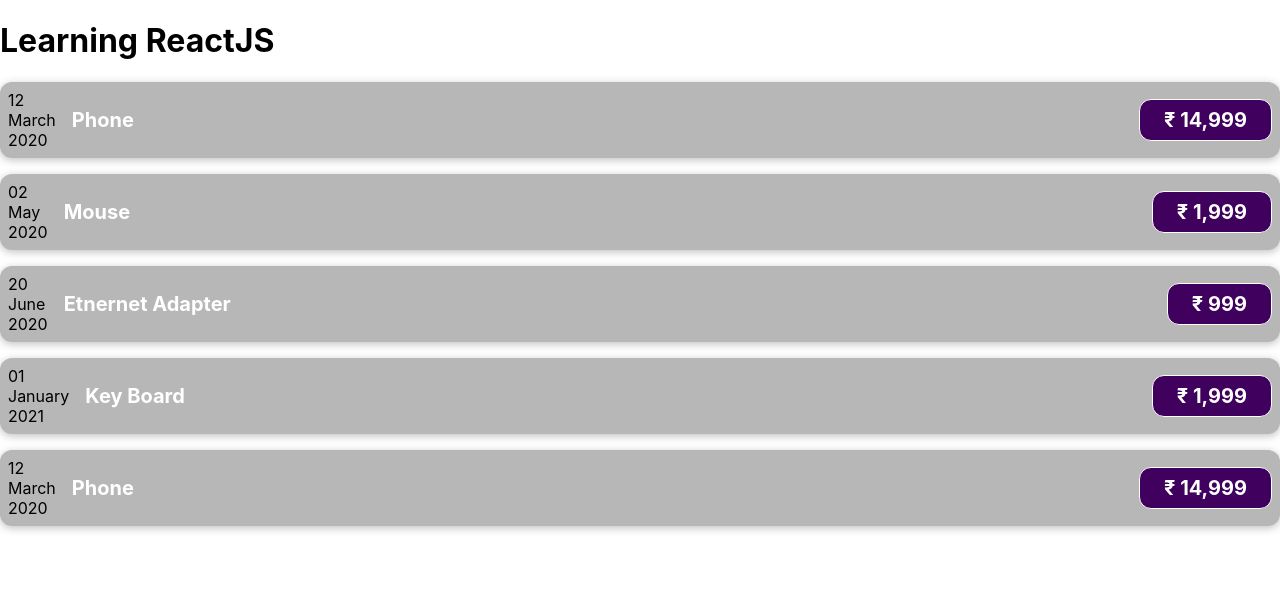
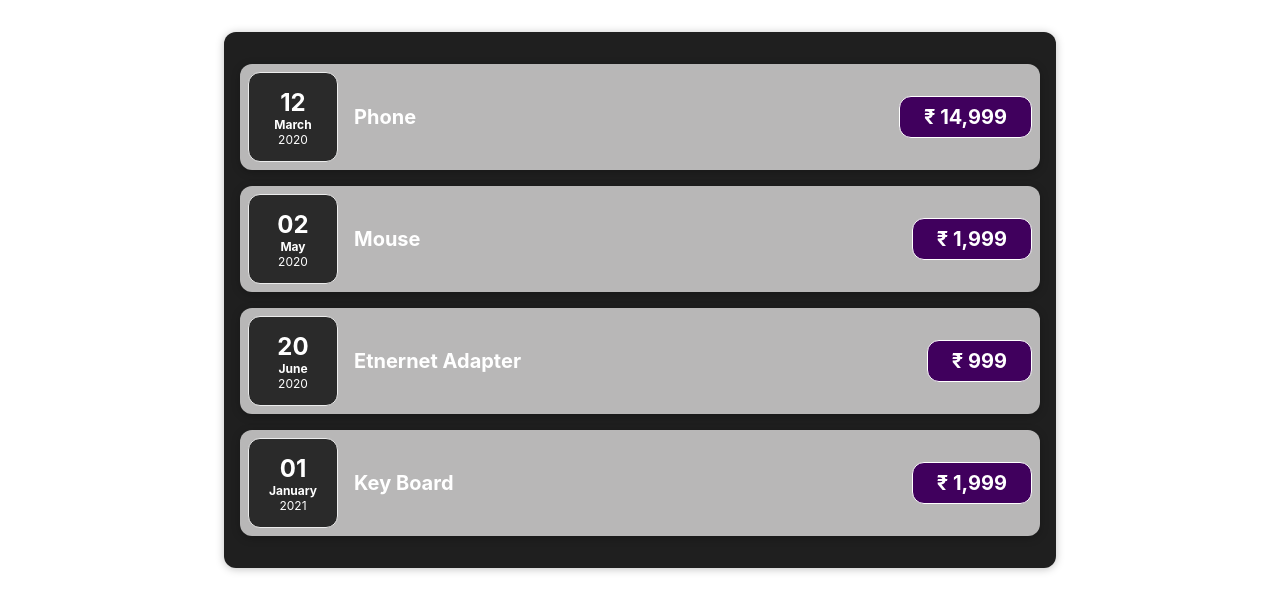
Before and after one commit to AmanDeep9925/React-The-Complete-Guide, a React (Create React App) app in the folder react-complete-guide/: page / in a window 1280 px wide. Shown: the top 612 px of the page. Built offline with nearby package versions, Linux system fonts and the light colour scheme.

Commit message:
Splitted Components
Spillted big components into smaller components

```diff
--- a/react-complete-guide/src/App.js
+++ b/react-complete-guide/src/App.js
@@ -1,5 +1,5 @@
 import React from "react";
-import ExpenseItem from "./expense-tracker/Components/ExpenseItem";
+import Expenses from "./expense-tracker/Components/Expenses";
 
 function App() {
     const expenses = [
@@ -29,21 +29,7 @@
 
     return (
         <div className="App">
-            <h1>Learning ReactJS</h1>
-
-            {expenses.map((expense) => (
-                <ExpenseItem
-                    title={expense.title}
-                    date={expense.date}
-                    amount={expense.amount}
-                />
-            ))}
-
-            <ExpenseItem
-                title={expenses[0].title}
-                date={expenses[0].date}
-                amount={expenses[0].amount}
-            />
+            <Expenses expenses={expenses} />
         </div>
     );
 }
--- /dev/null
+++ b/react-complete-guide/src/expense-tracker/Components/ExpenseDate.css
@@ -0,0 +1,26 @@
+.expense-date {
+    display: flex;
+    flex-direction: column;
+    width: 5.5rem;
+    height: 5.5rem;
+    border: 1px solid #ececec;
+    background-color: #2a2a2a;
+    color: white;
+    border-radius: 12px;
+    align-items: center;
+    justify-content: center;
+}
+
+.expense-date__month {
+    font-size: 0.75rem;
+    font-weight: bold;
+}
+
+.expense-date__year {
+    font-size: 0.75rem;
+}
+
+.expense-date__day {
+    font-size: 1.5rem;
+    font-weight: bold;
+}
--- a/react-complete-guide/src/expense-tracker/Components/ExpenseDate.js
+++ b/react-complete-guide/src/expense-tracker/Components/ExpenseDate.js
@@ -1,14 +1,16 @@
 import React from "react";
+import "./ExpenseDate.css";
+
 
 function ExpenseDate(props) {
     const day = props.date.toLocaleString("en-US", { day: "2-digit" });
     const month = props.date.toLocaleString("en-US", { month: "long" });
     const year = props.date.getFullYear();
     return (
-        <div>
-            <div>{day}</div>
-            <div>{month}</div>
-            <div>{year}</div>
+        <div className="expense-date">
+            <div className="expense-date__day">{day}</div>
+            <div className="expense-date__month">{month}</div>
+            <div className="expense-date__year">{year}</div>
         </div>
     );
 }
--- /dev/null
+++ b/react-complete-guide/src/expense-tracker/Components/Expenses.css
@@ -0,0 +1,9 @@
+.expenses {
+    padding: 1rem;
+    background-color: rgb(31, 31, 31);
+    margin: 2rem auto;
+    width: 50rem;
+    max-width: 95%;
+    border-radius: 12px;
+    box-shadow: 0 1px 8px rgba(0, 0, 0, 0.25);
+}
--- /dev/null
+++ b/react-complete-guide/src/expense-tracker/Components/Expenses.js
@@ -0,0 +1,22 @@
+import React from "react";
+import "./Expenses.css";
+
+import ExpenseItem from "./ExpenseItem";
+
+function Expenses(props) {
+    const expenses = props.expenses;
+
+    return (
+        <div className="expenses">
+            {expenses.map((expense) => (
+                <ExpenseItem
+                    title={expense.title}
+                    date={expense.date}
+                    amount={expense.amount}
+                />
+            ))}
+        </div>
+    );
+}
+
+export default Expenses;
```
Also changed, not shown: react-complete-guide/jsconfig.json (deleted).
